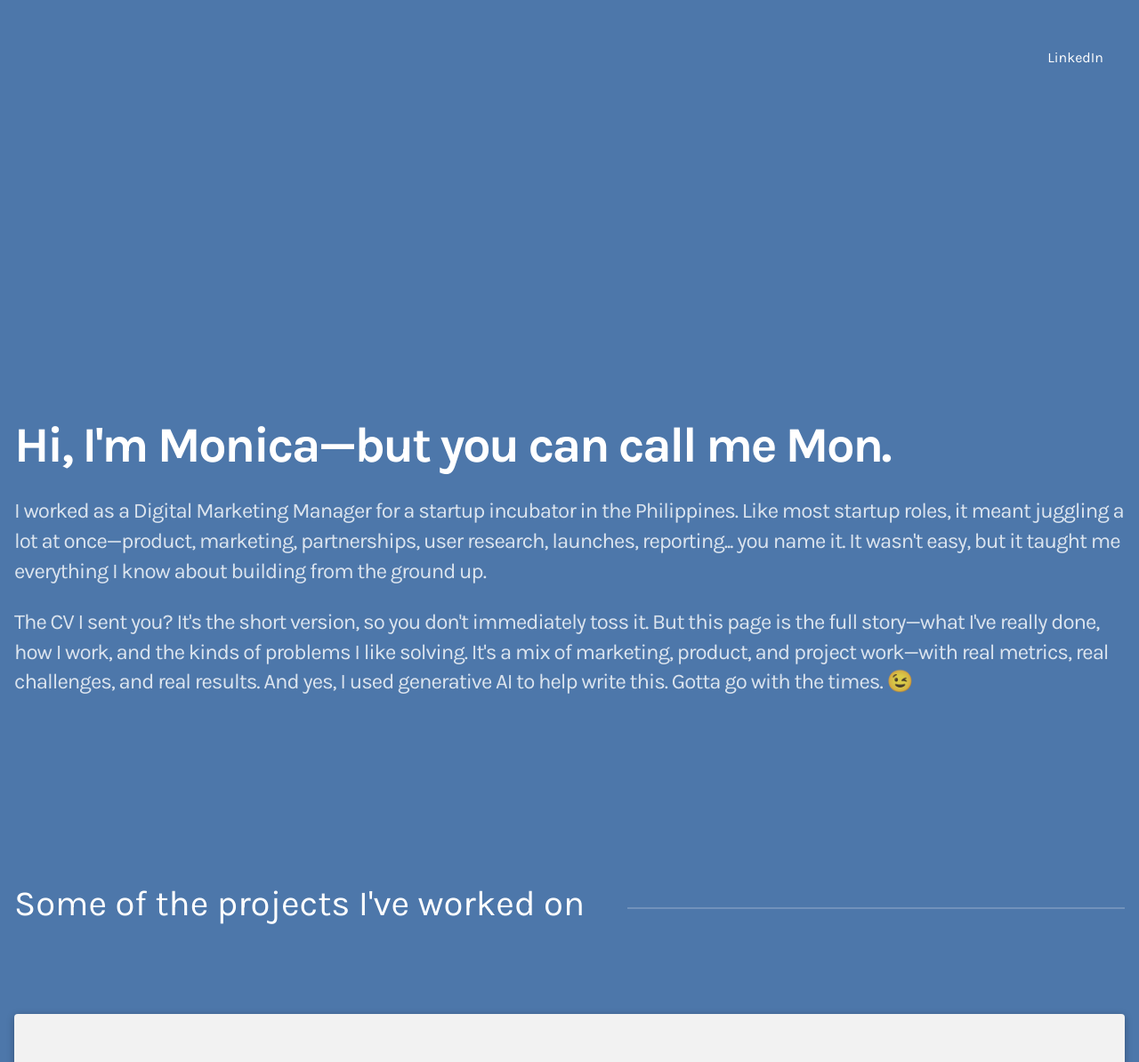
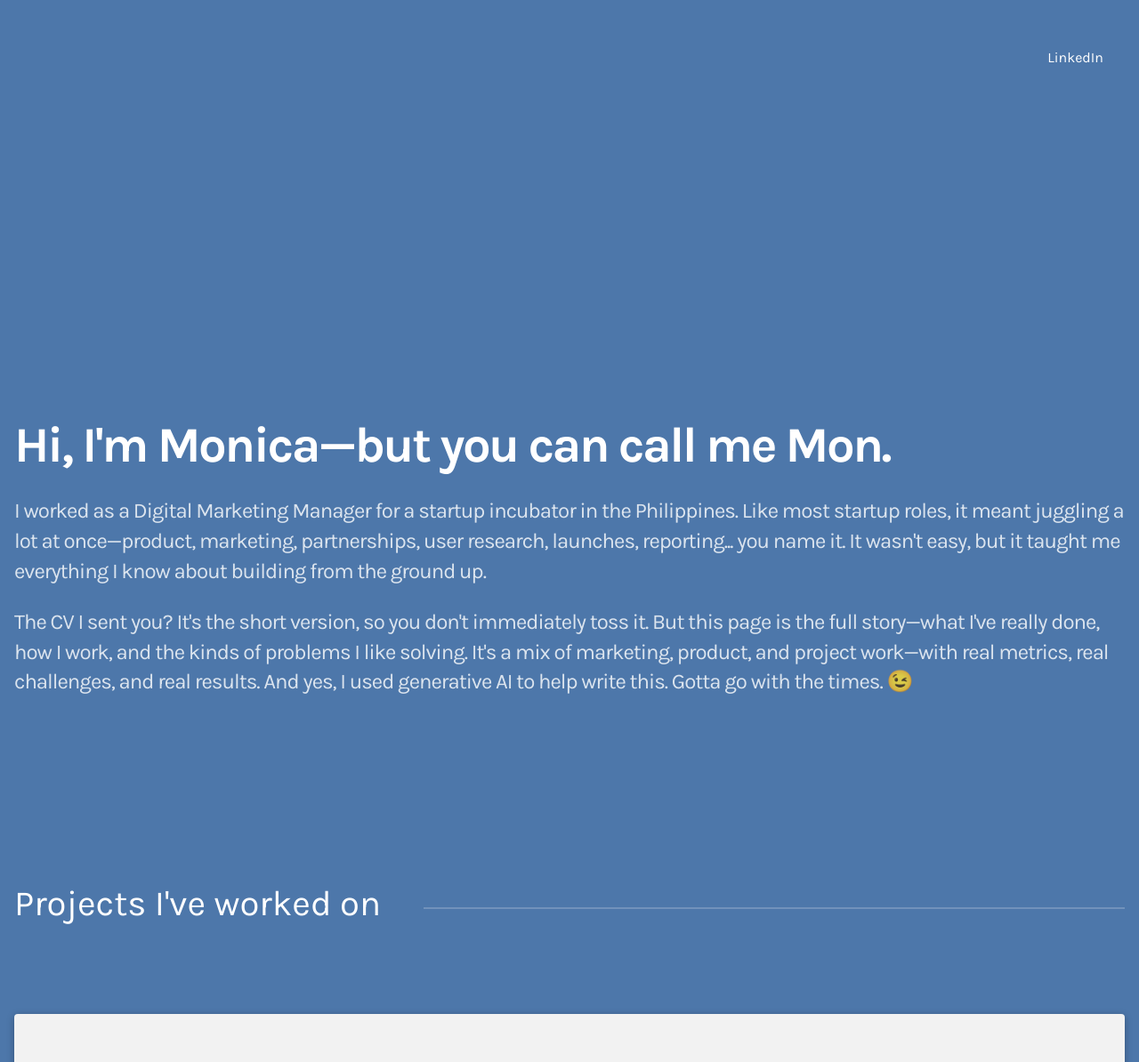
Before and after one commit to mpaulcarr/mpaulcarr.github.io, a Jekyll site: the page built from index.html, in a window 1280 px wide. Shown: the top 1194 px of the page at 89% size. Built offline with Jekyll 4.4.1, drawn with Linux system fonts in a browser that asks for light colours; grey boxes are pictures that could not be loaded.

Commit message:
adjust styles

```diff
--- a/css/styles.scss
+++ b/css/styles.scss
@@ -197,7 +197,6 @@
     font-size: 18px;
     line-height: 1.4;
     color: #555;
-    margin-bottom: 32px;
 
     p {
       margin: 0 0 24px 0;
@@ -210,6 +209,7 @@
 
   .project-links {
     display: flex;
+    margin-top: 32px;
   }
 }
 
--- a/index.html
+++ b/index.html
@@ -20,7 +20,7 @@
   <div class="portfolio">
     <div class="wrapper">
       <h3 class="divider">
-        <span>Some of the projects I've worked on</span>
+        <span>Projects I've worked on</span>
       </h3>
       {% assign projects = site.projects | sort: 'year' | reverse %}
       {% for project in projects %}
@@ -37,6 +37,7 @@
                   {{ project.description | markdownify }}
                 </div>
               {% endif %}
+              {% if project.download_url or project.website_url or project.press_url %}
                 <div class="project-links">
                   {% if project.download_url %}
                     <a class="button" href="{{ project.download_url }}" target="_blank">Download</a>
@@ -48,6 +49,7 @@
                     <a class="button" href="{{ project.press_url }}" target="_blank">Press</a>
                   {% endif %}
                 </div>
+              {% endif %}
             </div>
             {% if project.feature_image %}
               <div class="project-feature-image" style="background-image: url('{{ project.feature_image }}')"></div>
```
Lines whose indentation alone changed are shown as unchanged.
